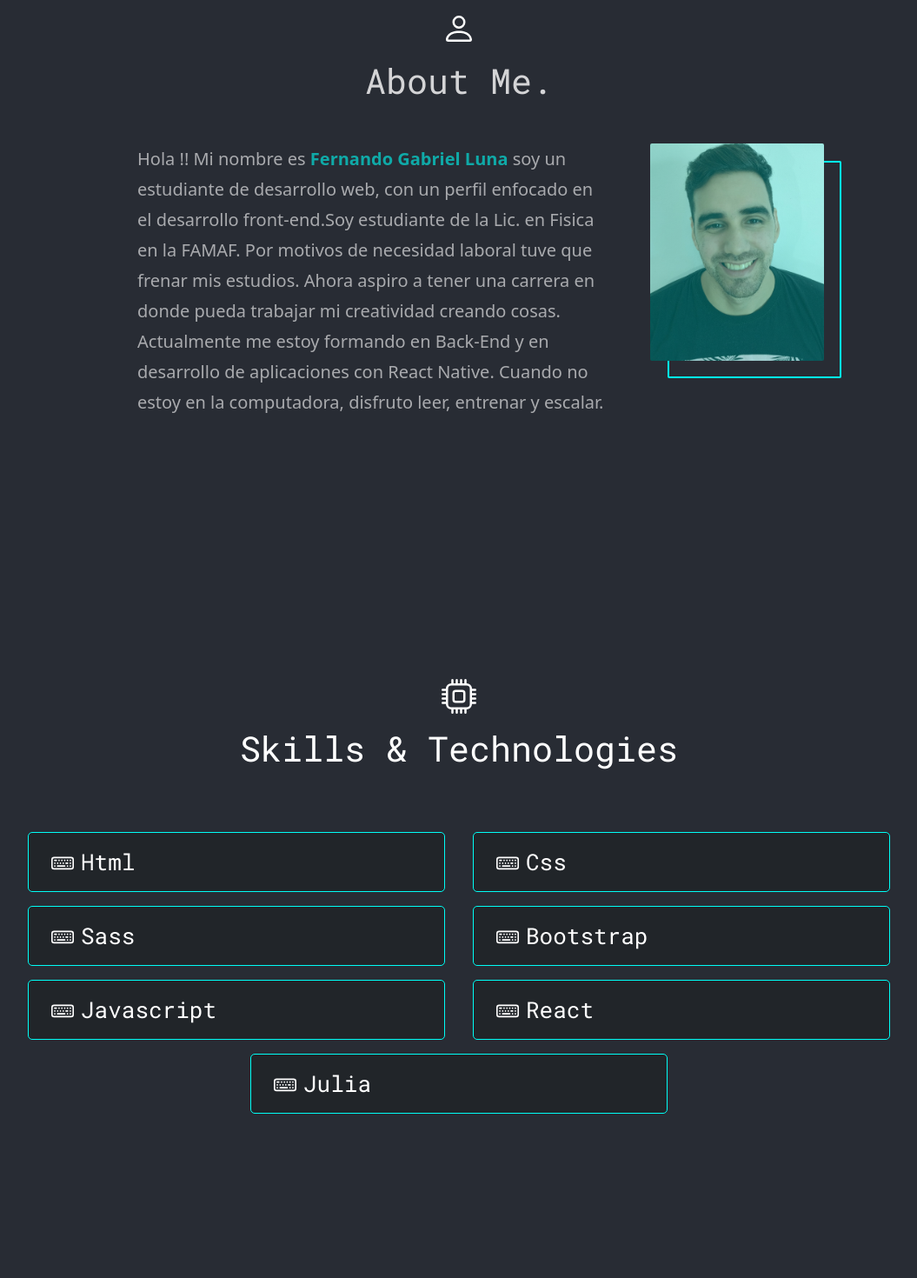
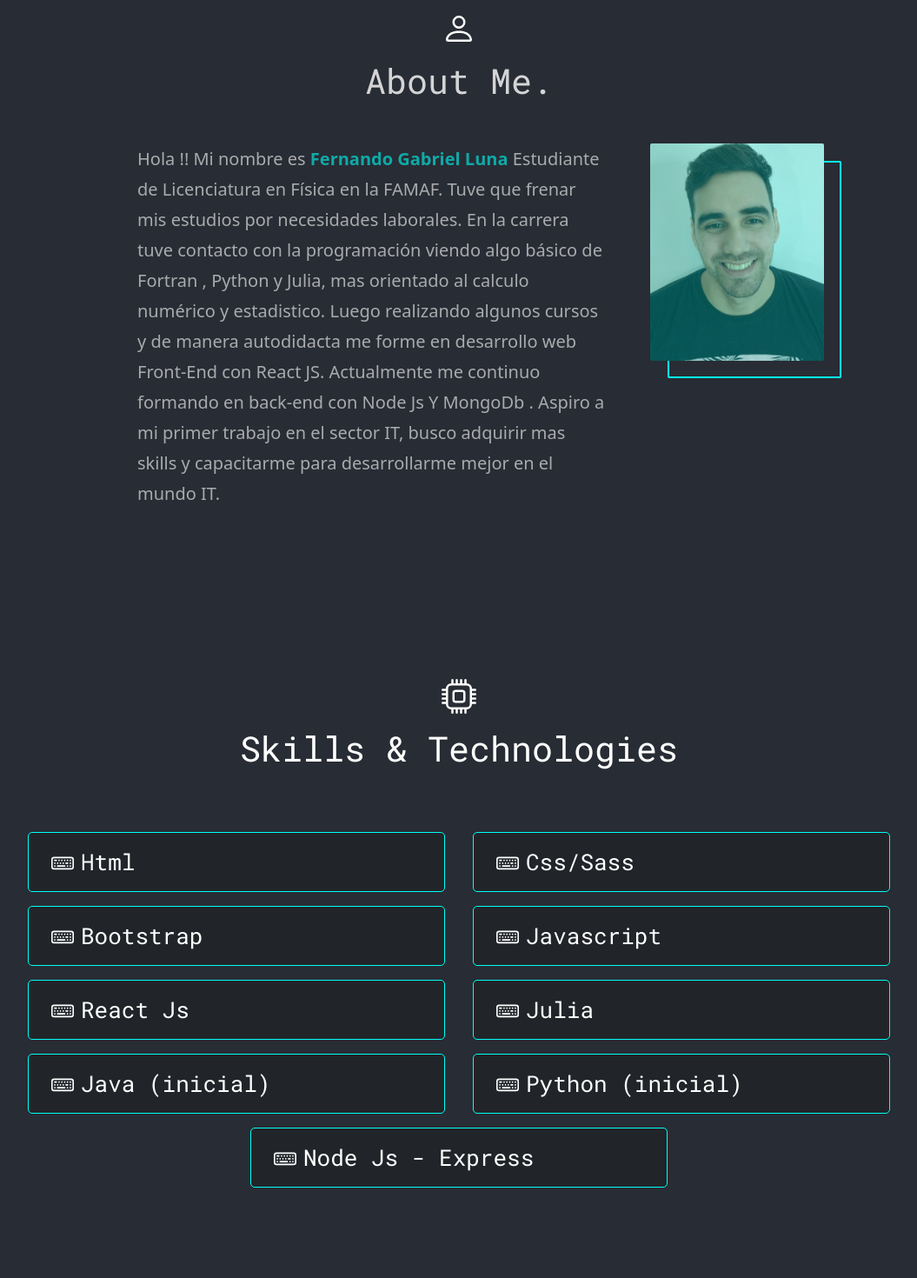
Before and after one commit to Fer22luna/Portafolio, a React (Create React App) app: page / in a window 1280 px wide. Shown: the part 820-2290 px from the top of the page at 87% size, without its empty margins (112-1167 px from the left). Built offline with nearby package versions, Linux system fonts and the light colour scheme.

Commit message:
actualzando portafolio, hero y about me sections

```diff
--- a/src/Api/habilidades.jsx
+++ b/src/Api/habilidades.jsx
@@ -1,4 +1,4 @@
 
 export const habilidades = [
-    "Html","Css","Sass", "Bootstrap", "Javascript", "React","Julia"
+    "Html","Css/Sass", "Bootstrap", "Javascript", "React Js","Julia","Java (inicial)","Python (inicial)","Node Js - Express"
 ];
--- a/src/components/AboutMe/AboutMe.jsx
+++ b/src/components/AboutMe/AboutMe.jsx
@@ -10,8 +10,8 @@ export const AboutMe = () => {
                 <h1 className="text-center mt-3 ">About Me.</h1>
             </div>
             <div className="about_me_content ">
-                <div className="about_me_text">Hola !! Mi nombre es <span>Fernando Gabriel Luna</span> soy un estudiante de desarrollo web, con un perfil enfocado en el desarrollo front-end.Soy estudiante de la Lic. en Fisica en la FAMAF. Por motivos de necesidad laboral tuve que frenar mis estudios. Ahora aspiro
-                a  tener una carrera en donde pueda trabajar mi creatividad creando cosas. Actualmente me estoy formando en Back-End y en desarrollo de aplicaciones con React Native. Cuando no estoy en la computadora, disfruto leer, entrenar y escalar.
+                <div className="about_me_text">Hola !! Mi nombre es <span>Fernando Gabriel Luna</span> Estudiante de Licenciatura en Física en la FAMAF. Tuve que frenar mis estudios por necesidades laborales.
+                    En la carrera tuve contacto con la programación viendo algo básico de Fortran , Python y Julia, mas orientado al calculo numérico y estadistico. Luego realizando algunos cursos y de manera autodidacta me forme en desarrollo web Front-End con React JS. Actualmente me continuo formando en back-end con Node Js Y MongoDb . Aspiro a mi primer trabajo en el sector IT, busco adquirir mas skills y capacitarme para desarrollarme mejor en el mundo IT.
                 </div>
                 <div className="about_me_img" ></div>
             </div>
--- a/src/components/Hero/Hero.jsx
+++ b/src/components/Hero/Hero.jsx
@@ -22,7 +22,7 @@ export const Hero = () => {
         </div>
         <div className=''>
           <p className=" fs-6 ">
-           Soy un desarrollador web Front-end preparado para mi primera oportunidad ,<br /> Estudiante entusiaste y autodidacta.
+           Soy un desarrollador Fullstack en formación, preparado para mi primera oportunidad ,<br /> Estudiante entusiaste y autodidacta.
           </p>
         </div>
         <div className="mt-5" >
```
